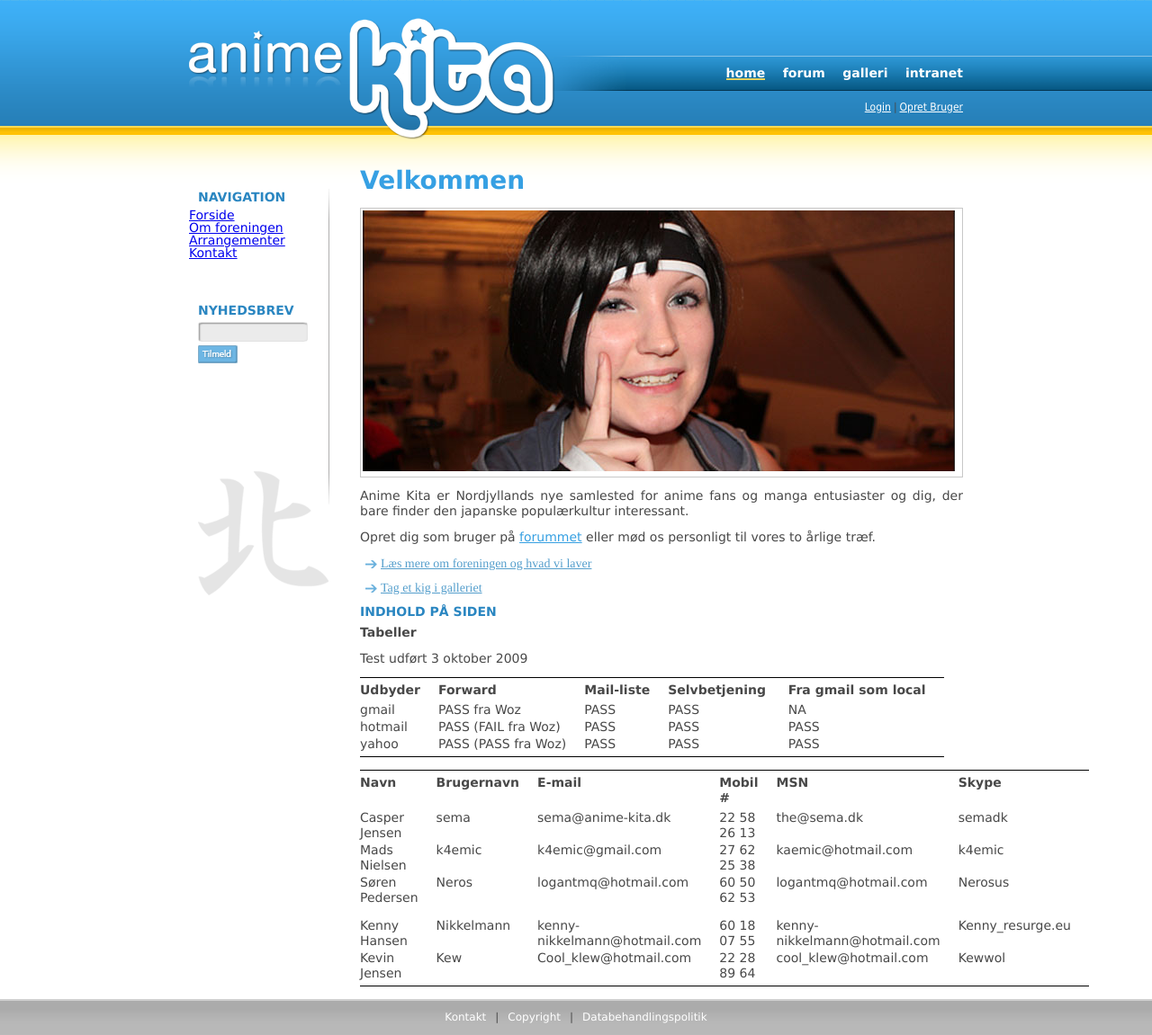
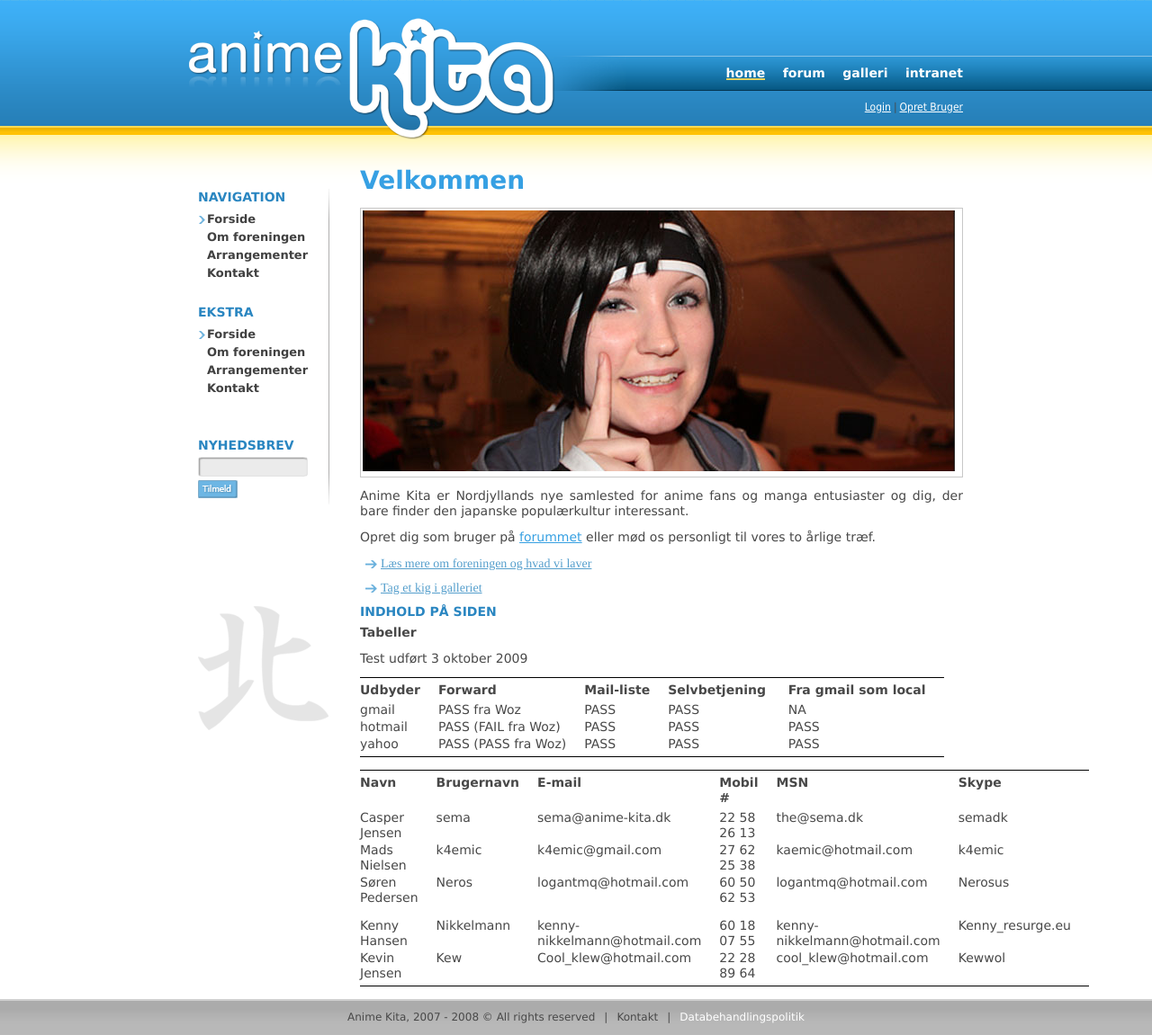
Before and after one commit to animekita/anime-kita-static, a PHP site: page / in a window 1280 px wide. Shown: the whole page at 90% size. Run offline with PHP 8.4, Linux system fonts and the light colour scheme.

Commit message:
Tilføjet mere mellemrum mellem menuer hvis der er tilføjet mere end en.

```diff
--- a/css/cms.css
+++ b/css/cms.css
@@ -57,6 +57,10 @@ div#ccm-page-detail {
 
 /* Left navigation start */
 
+.leftNav {
+    margin: 10px 0 30px 10px;
+}
+
 .leftNav li {
     margin:6px 0 6px;
 }
@@ -71,10 +75,6 @@ div#ccm-page-detail {
 
 .leftNav a.current {
     background:url('../graphics/leftnavcurrent.png') no-repeat 0px 4px;
-}
-
-.leftNav ul {
-    margin-left:10px;
 }
 
 
--- a/index.html
+++ b/index.html
@@ -38,7 +38,17 @@
             <div id="mid">
                 <div id="midLeft">
                     <h2>Navigation</h2>
-                    <ul id="leftNav">
+
+                    <ul class="leftNav">
+                        <li><a href="/" class="current">Forside</a></li>
+                        <li><a href="/">Om foreningen</a></li>
+                        <li><a href="/">Arrangementer</a></li>
+                        <li><a href="/">Kontakt</a></li>
+                    </ul>
+
+                    <h2>Ekstra</h2>
+
+                    <ul class="leftNav">
                         <li><a href="/" class="current">Forside</a></li>
                         <li><a href="/">Om foreningen</a></li>
                         <li><a href="/">Arrangementer</a></li>
@@ -180,9 +190,9 @@
 
         <div id="footer">
             <!-- This is why ... -->
+            <span>Anime Kita, 2007 - 2008 &copy; All rights reserved</span
+            ><span class="vertSeperatorMedium">|</span
             <a href="/">Kontakt</a
-            ><span class="vertSeperatorMedium">|</span
-            ><a href="/">Copyright</a
             ><span class="vertSeperatorMedium">|</span
             ><a href="/">Databehandlingspolitik</a>
         </div>
```
